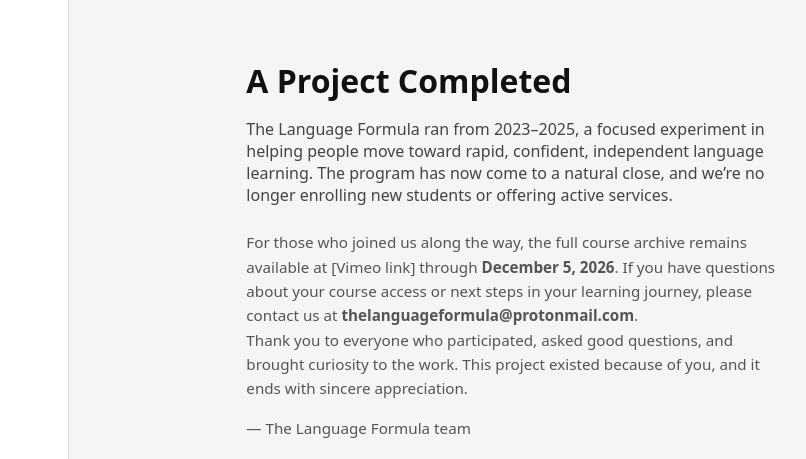
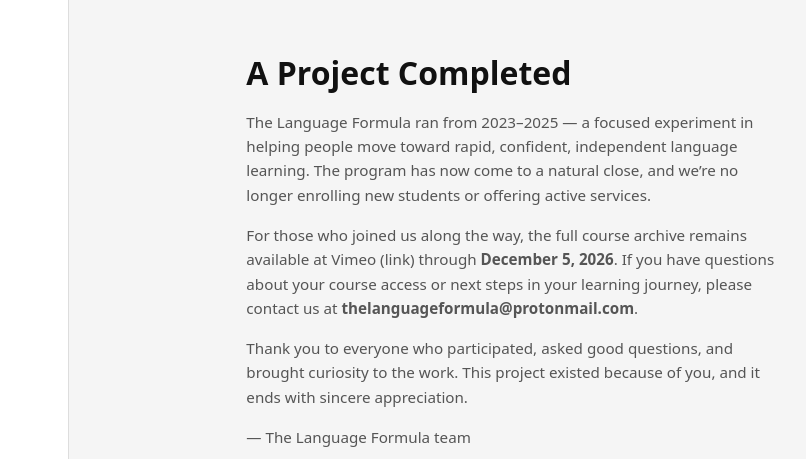
Before and after one commit to polyvia/thelanguageformula, a plain HTML site: page index.html in a window 1280 px wide. Shown: the part 150-609 px from the top of the page, 316-1122 px from the left. Drawn offline with Linux system fonts and the light colour scheme.

Commit message:
Update index.html
Text styling

```diff
--- a/index.html
+++ b/index.html
@@ -141,12 +141,12 @@
     <div class="right">
       <div class="content">
         <h1 class="title">A Project Completed</h1>
-        <p class="subtitle">The Language Formula ran from 2023–2025, a focused experiment in helping people move toward rapid, confident, independent language learning. The program has now come to a natural close, and we’re no longer enrolling new students or offering active services.</p>
-        <p class="body-text">
-          For those who joined us along the way, the full course archive remains available at [Vimeo link] through <strong>December 5, 2026</strong>.
+        <p class="body-text">The Language Formula ran from 2023–2025 — a focused experiment in helping people move toward rapid, confident, independent language learning. The program has now come to a natural close, and we’re no longer enrolling new students or offering active services.</p>
+        <p class="body-text" style="margin-top: 1rem;">
+          For those who joined us along the way, the full course archive remains available at Vimeo (link) through <strong>December 5, 2026</strong>.
           If you have questions about your course access or next steps in your learning journey, please contact us at <strong>thelanguageformula@protonmail.com</strong>.
         </p>
-        <p class="body-text">
+        <p class="body-text" style="margin-top: 1rem;">
           Thank you to everyone who participated, asked good questions, and brought curiosity to the work. This project existed because of you, and it ends with sincere appreciation.
         </p>
         <p class="body-text" style="margin-top: 1rem;">
```
